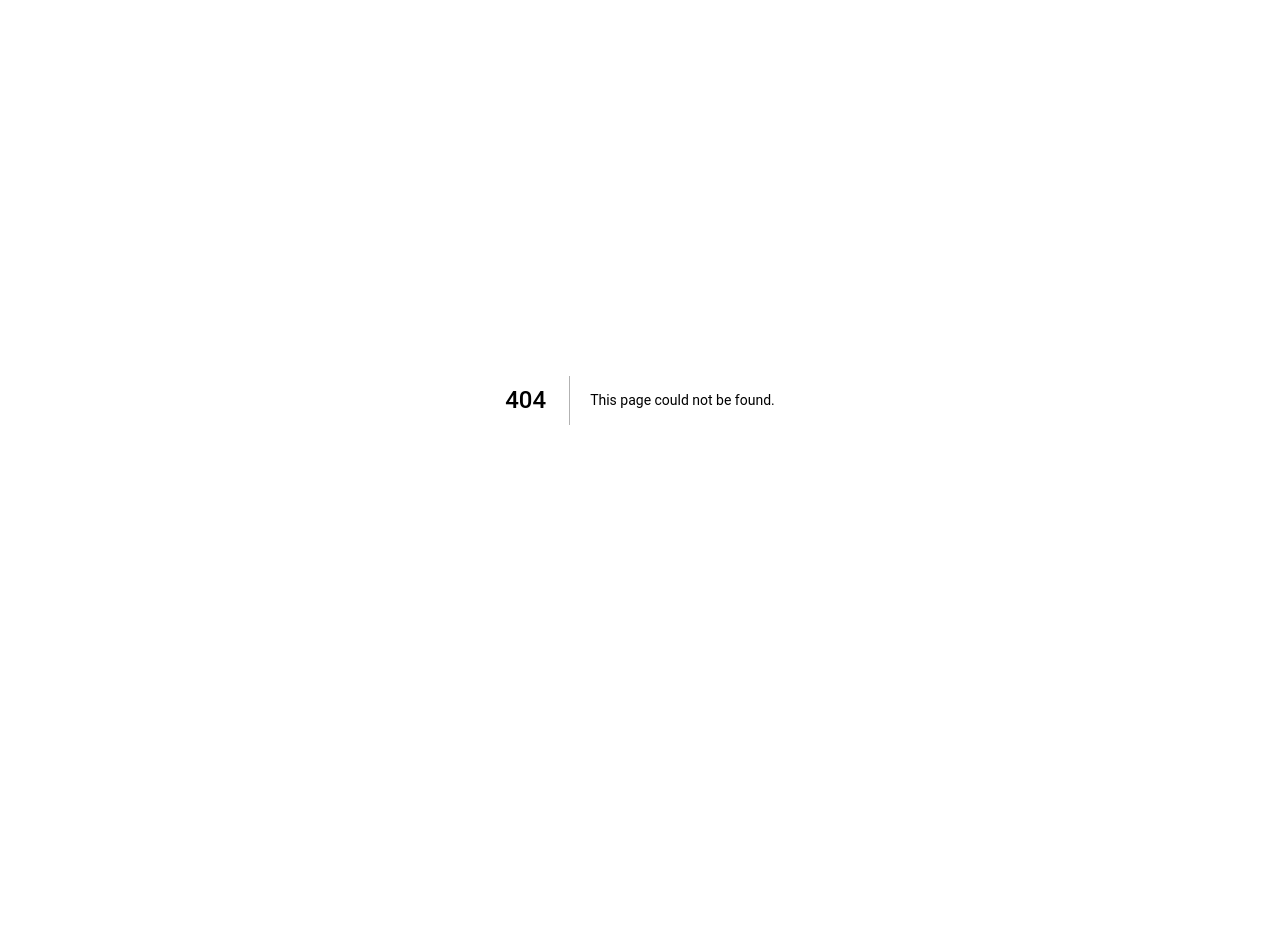
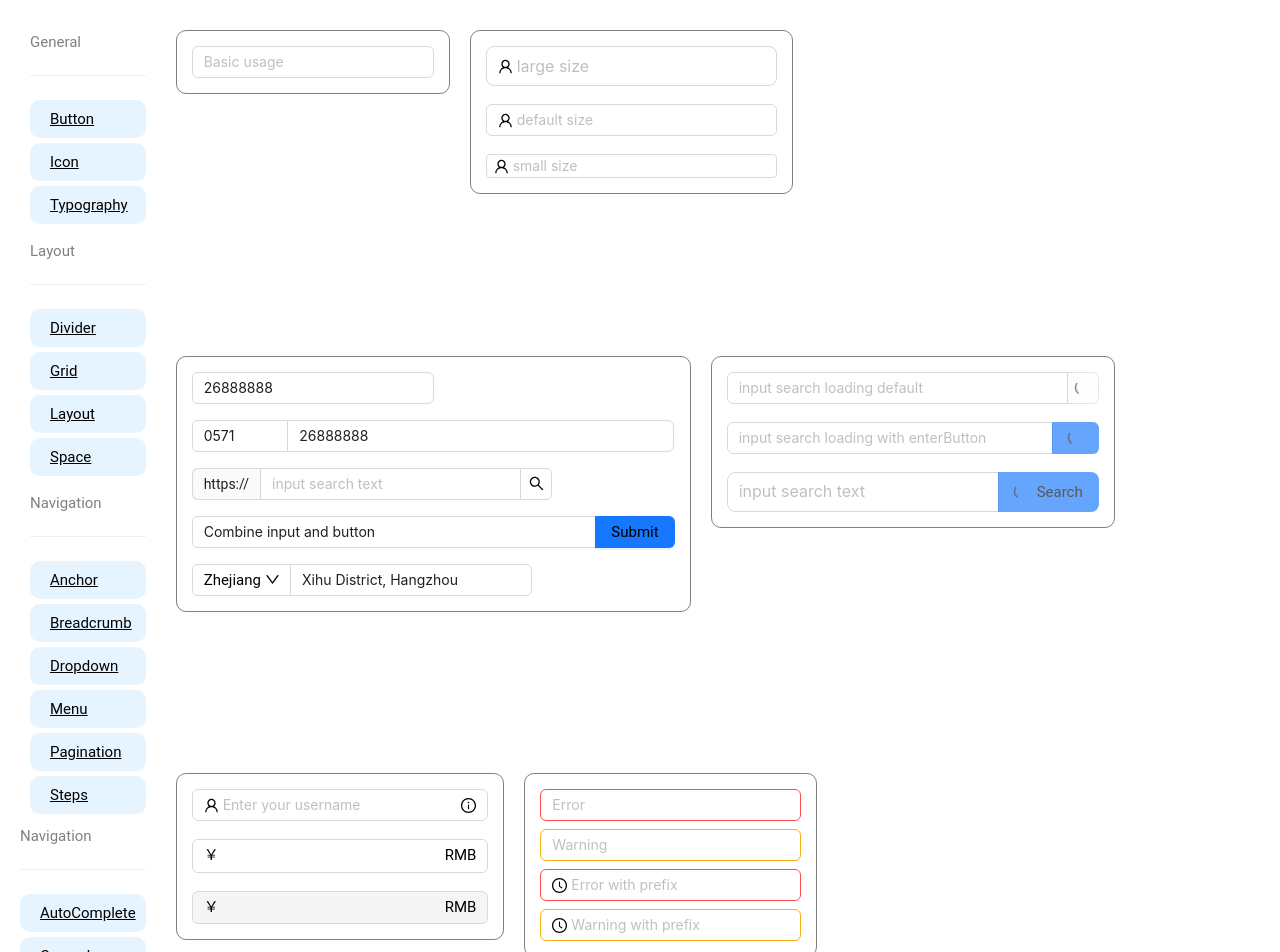
Before and after one commit to Pallab6Sense/AntD-Components, a Next.js app: page /input in a window 1280 px wide. Before the commit this address had no page. Shown: the top 952 px of the page. Before the commit the page ends 800 px from the top, so only its background shows below. Built offline with nearby package versions, Linux system fonts and the light colour scheme.

Commit message:
Input Component done 6:21 PM

```diff
--- a/Components/Navigation.js
+++ b/Components/Navigation.js
@@ -82,6 +82,9 @@ const Navigation = () => {
           <li>
             <Link href="/datePicker">DatePicker</Link>
           </li>
+          <li>
+            <Link href="/input">Input</Link>
+          </li>
         </div>
 
       </ul>
--- /dev/null
+++ b/pages/input.js
@@ -0,0 +1,149 @@
+import Navigation from '@/Components/Navigation';
+import { Input, Space, Button, Select, TextArea, Tooltip } from 'antd';
+
+import { UserOutlined, InfoCircleOutlined,ClockCircleOutlined } from '@ant-design/icons';
+import { useState } from 'react';
+const { Search } = Input;
+const options = [
+  {
+    value: 'zhejiang',
+    label: 'Zhejiang',
+  },
+  {
+    value: 'jiangsu',
+    label: 'Jiangsu',
+  },
+];
+const onChange = (e) => {
+    console.log('Change:', e.target.value);
+  };
+export default function In_put() {
+
+  return (
+    <>
+      <div className="container">
+        <Navigation></Navigation>
+
+        <div className="inputContainer">
+          <div className="inputExample1">
+            <Input placeholder="Basic usage" />
+          </div>
+
+          <div className="inputExample2">
+            <Input
+              size="large"
+              placeholder="large size"
+              prefix={<UserOutlined />}
+            />
+            <br />
+            <br />
+            <Input placeholder="default size" prefix={<UserOutlined />} />
+            <br />
+            <br />
+            <Input
+              size="small"
+              placeholder="small size"
+              prefix={<UserOutlined />}
+            />
+          </div>
+
+          <div className="inputExample3">
+            <Space direction="vertical" size="middle">
+              <Space.Compact>
+                <Input defaultValue="26888888" />
+              </Space.Compact>
+              <Space.Compact>
+                <Input
+                  style={{
+                    width: '20%',
+                  }}
+                  defaultValue="0571"
+                />
+                <Input
+                  style={{
+                    width: '80%',
+                  }}
+                  defaultValue="26888888"
+                />
+              </Space.Compact>
+              <Space.Compact>
+                <Search
+                  addonBefore="https://"
+                  placeholder="input search text"
+                  allowClear
+                />
+              </Space.Compact>
+              <Space.Compact
+                style={{
+                  width: '100%',
+                }}
+              >
+                <Input defaultValue="Combine input and button" />
+                <Button type="primary">Submit</Button>
+              </Space.Compact>
+              <Space.Compact>
+                <Select defaultValue="Zhejiang" options={options} />
+                <Input defaultValue="Xihu District, Hangzhou" />
+              </Space.Compact>
+            </Space>
+          </div>
+
+          <div className="inputExample4">
+            <Search placeholder="input search loading default" loading />
+            <br />
+            <br />
+            <Search
+              placeholder="input search loading with enterButton"
+              loading
+              enterButton
+            />
+            <br />
+            <br />
+            <Search
+              placeholder="input search text"
+              enterButton="Search"
+              size="large"
+              loading
+            />
+          </div>
+
+          <div className="inputExample5">
+            <Input
+              placeholder="Enter your username"
+              prefix={<UserOutlined className="site-form-item-icon" />}
+              suffix={
+                <Tooltip title="Extra information">
+                  <InfoCircleOutlined
+                    style={{
+                      color: 'rgba(0,0,0,.45)',
+                    }}
+                  />
+                </Tooltip>
+              }
+            />
+            <br />
+            <br />
+            <Input prefix="￥" suffix="RMB" />
+            <br />
+            <br />
+            <Input prefix="￥" suffix="RMB" disabled />
+          </div>
+
+          <div className="inputExample6">
+          <Space
+    direction="vertical"
+    style={{
+      width: '100%',
+    }}
+  >
+    <Input status="error" placeholder="Error" />
+    <Input status="warning" placeholder="Warning" />
+    <Input status="error" prefix={<ClockCircleOutlined />} placeholder="Error with prefix" />
+    <Input status="warning" prefix={<ClockCircleOutlined />} placeholder="Warning with prefix" />
+  </Space>
+          </div>
+        </div>
+      </div>
+    </>
+  );
+}
--- a/styles/globals.scss
+++ b/styles/globals.scss
@@ -15,7 +15,7 @@ $bgColor: white;
 }
 
 @mixin componentContainer{
-  // display: flex;
+  display: flex;
   // margin: 20px;
   flex-wrap: wrap;
 }
@@ -446,3 +446,16 @@ li {
 .datePickerExample5{
   @include divStyle()
 }
+
+.inputContainer{
+  @include componentContainer()
+}
+
+.inputExample1,
+.inputExample2,
+.inputExample3,
+.inputExample4,
+.inputExample5,
+.inputExample6{
+  @include divStyle()
+}
```
